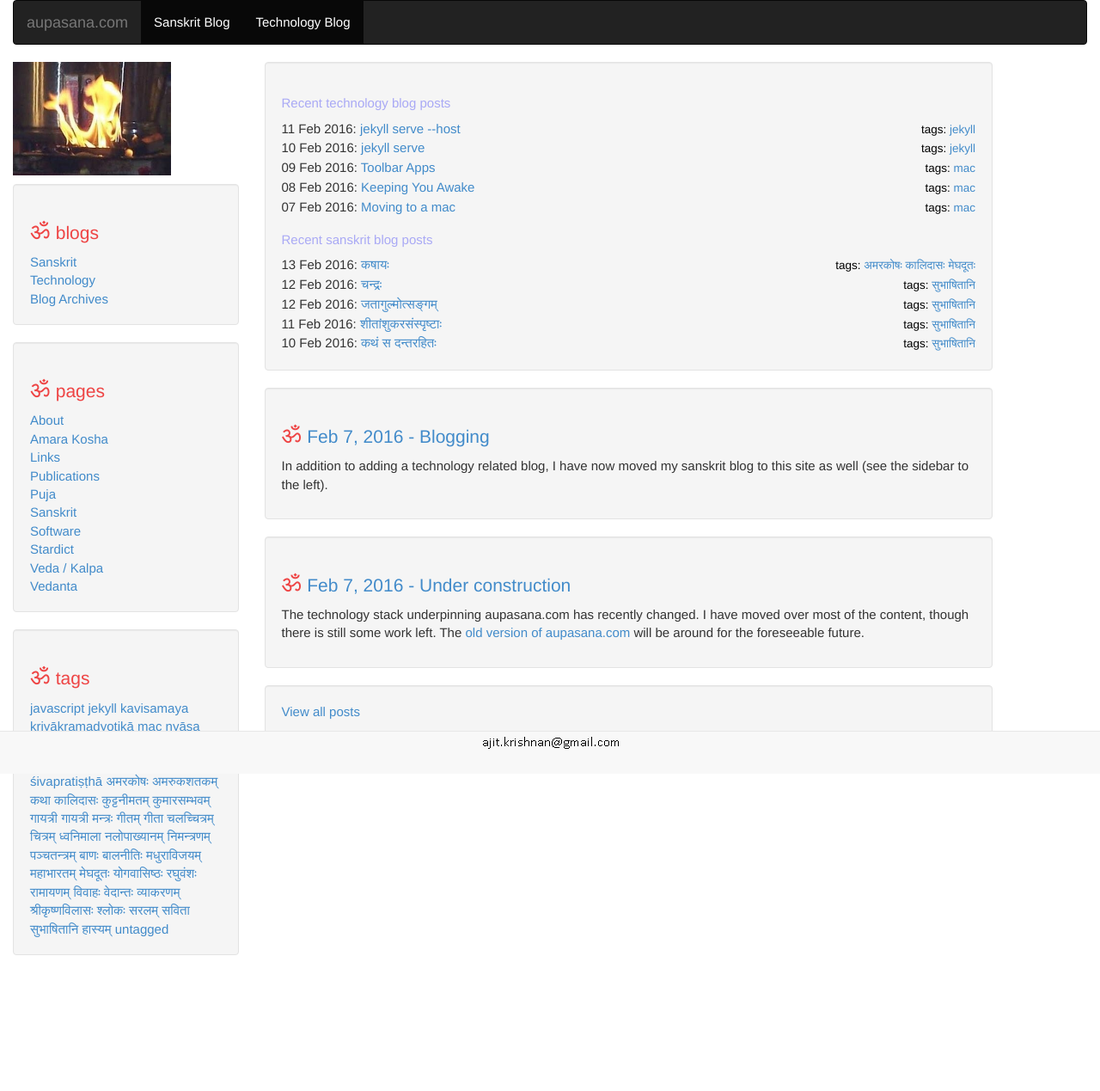
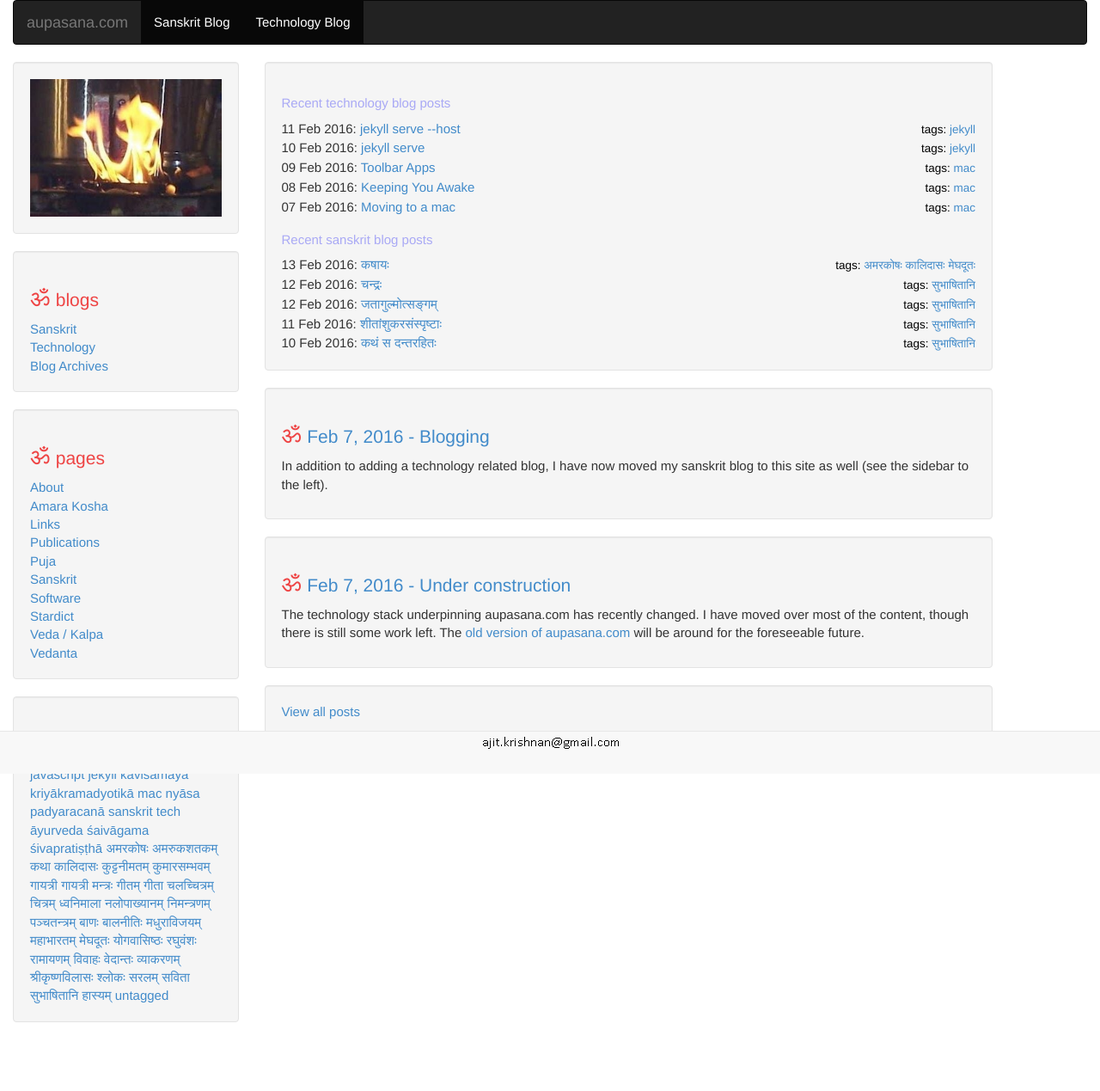
Before and after one commit to aupasana/aupasana.github.io, a Jekyll site: the page built from index.html, in a window 1280 px wide. Shown: the whole page at 86% size. Built offline with Jekyll 4.4.1, drawn with Linux system fonts in a browser that asks for light colours; before the commit the page ends 1191 px from its top, so only the background shows below that.

Commit message:
sidebar.html: scale main site image to sidebar width

```diff
--- a/_includes/sidebar.html
+++ b/_includes/sidebar.html
@@ -1,8 +1,6 @@
-<img class="visible-md visible-lg" src="{{site.baseurl}}/{{site.sitelogo}}" align="middle" width="70%" height="70%"/>
-
-<p/>
-<p/>
-<p/>
+<div class="sidebar well">
+	<img class="visible-md visible-lg" src="{{site.baseurl}}/{{site.sitelogo}}" align="middle" width="100%"/>
+</div>
 
 <div class="sidebar well">
 	{% include list-blogs.html %}
```
